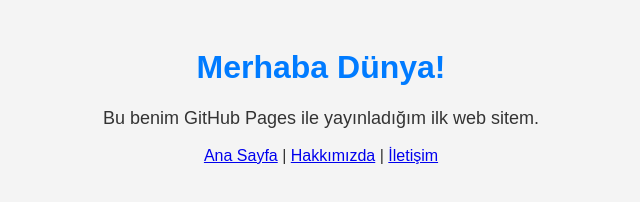
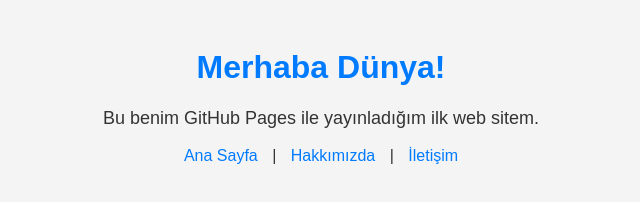
Before and after one commit to Yalguzag32/test1, a plain HTML site: page index.html in a window 1280 px wide. Shown: the whole page, without its empty margins (319-959 px from the left). Drawn offline with Linux system fonts and the light colour scheme.

Commit message:
style.css

```diff
--- a/style.css
+++ b/style.css
@@ -11,3 +11,12 @@ h1 {
 p {
   font-size: 18px;
 }
+nav a {
+  margin: 0 10px;
+  text-decoration: none;
+  color: #007bff;
+}
+
+nav a:hover {
+  color: #0056b3;
+}
```
